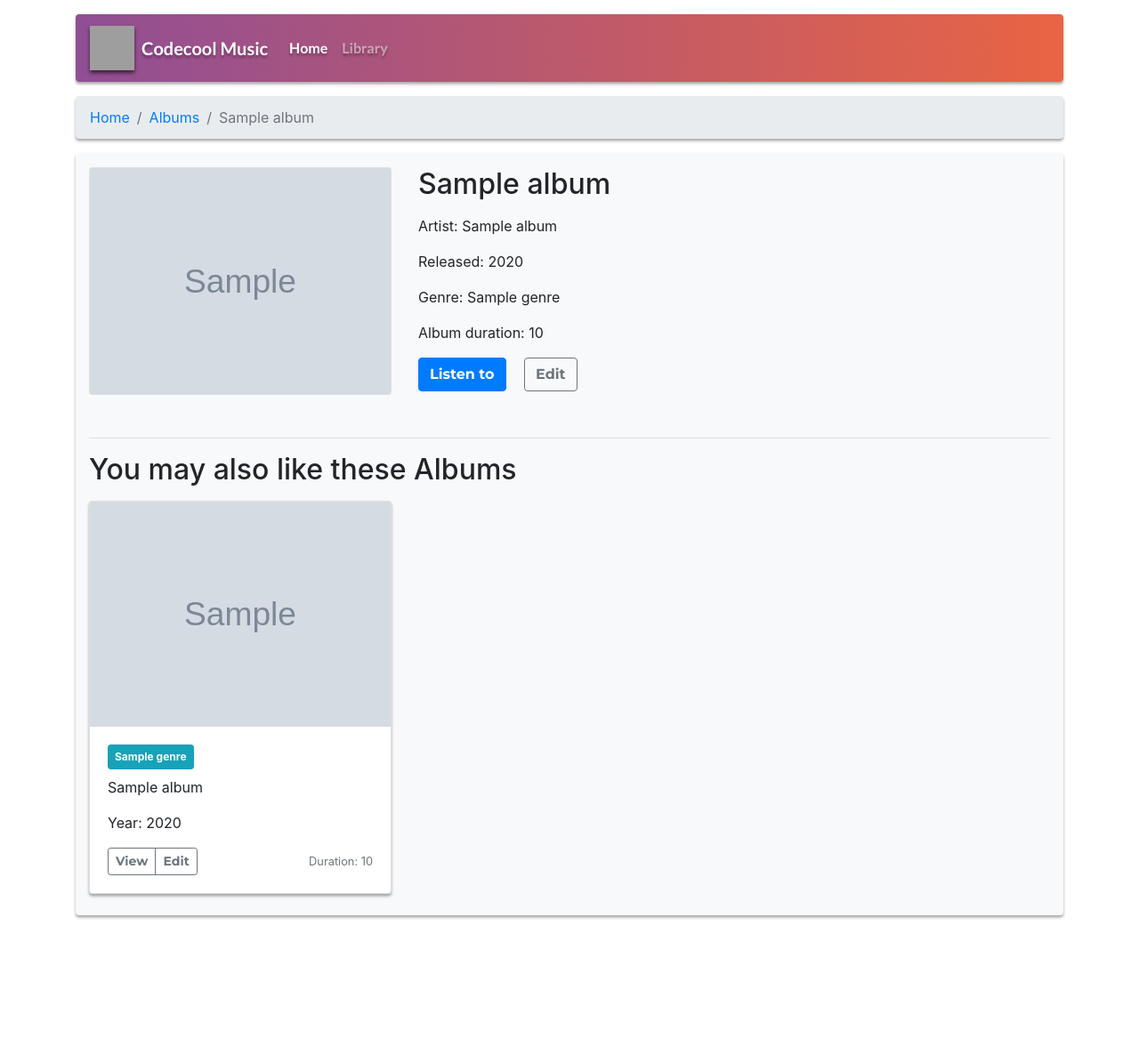
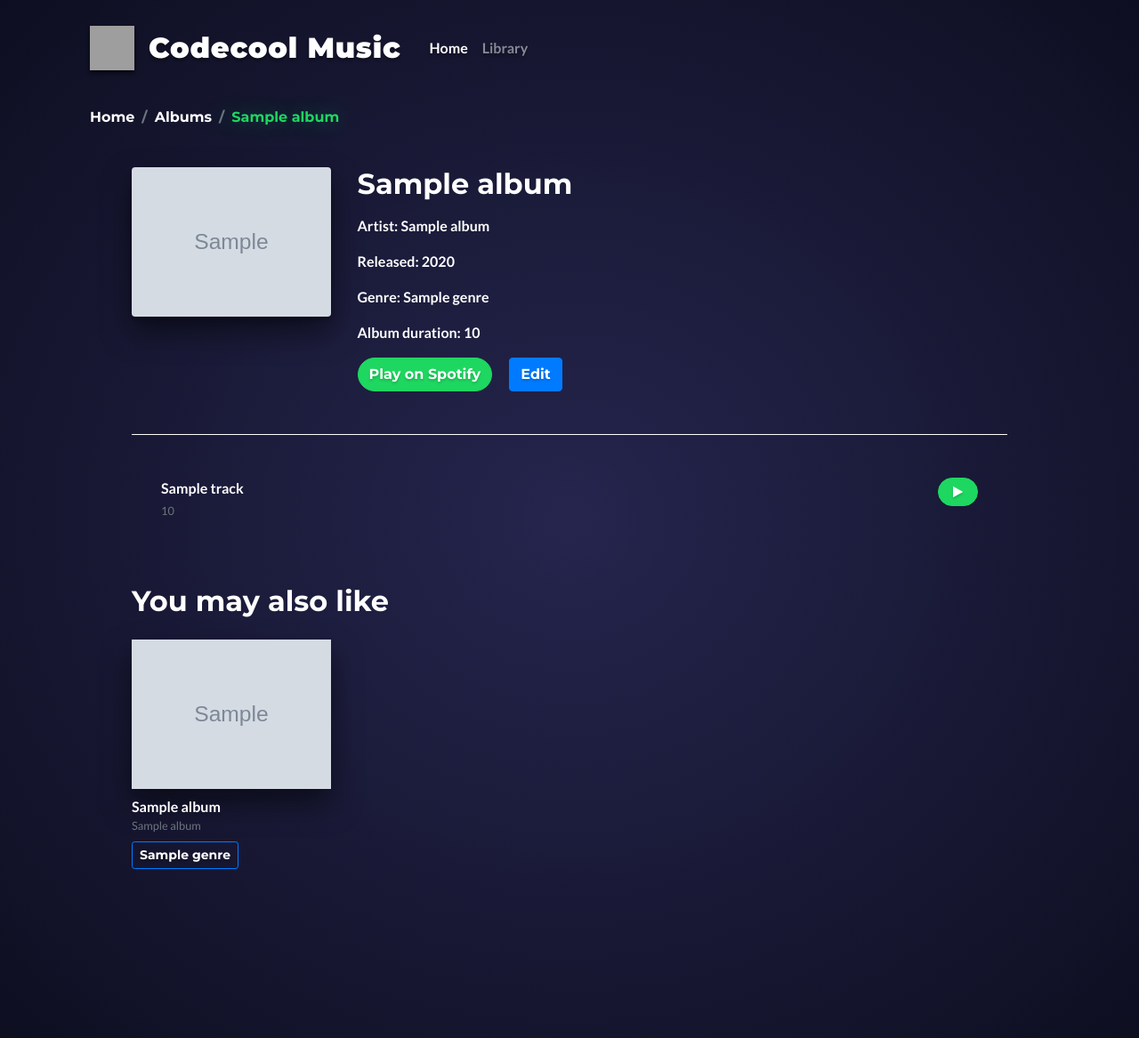
Before and after one commit to wojciechkapko/music-library-web, a Flask app: template templates/album.html in a window 1280 px wide. Shown: the whole page at 89% size. Before the commit the page ends 1033 px from the top, so only its background shows below. Run offline with Flask 2, Linux system fonts and the light colour scheme; the template is opened without the code that fills it: most values are stand-ins (such as "Sample title", 1, 10 or a date in 2020); grey boxes marked "Sample" are stand-in pictures; some libraries are stand-ins or nearby versions; grey boxes are pictures that could not be loaded.

Commit message:
get tracks data from spotify, return tracks names,links,time to album view, function to convert time in ms to time in minutes/seconds, some frontend work

```diff
--- a/app.py
+++ b/app.py
@@ -6,6 +6,7 @@ import spotipy
 import spotipy.util as util
 from spotipy import oauth2
 from bottle import request
+from utils import convert_ms_to_min_sec
 
 app = Flask(__name__)
 
@@ -17,21 +18,21 @@ CACHE = '.spotipyoauthcache'
 
 sp_oauth = oauth2.SpotifyOAuth(SPOTIPY_CLIENT_ID, SPOTIPY_CLIENT_SECRET, SPOTIPY_REDIRECT_URI, scope=SCOPE, cache_path=CACHE)
 
-access_token = ""
-token_info = sp_oauth.get_cached_token()
-if token_info:
-    print("Found cached token!")
-    access_token = token_info['access_token']
-else:
-    url = request.url
-    code = sp_oauth.parse_response_code(url)
-    if code:
-        print("Found Spotify auth code in Request URL! Trying to get valid access token...")
-        token_info = sp_oauth.get_access_token(code)
+
+def get_token():
+    access_token = ""
+    token_info = sp_oauth.get_cached_token()
+    if token_info:
         access_token = token_info['access_token']
-if access_token:
-    print("Access token available! Trying to get user information...")
-    spotify = spotipy.Spotify(access_token)
+    else:
+        url = request.url
+        code = sp_oauth.parse_response_code(url)
+        if code:
+            token_info = sp_oauth.get_access_token(code)
+            access_token = token_info['access_token']
+    if access_token:
+        spotify = spotipy.Spotify(access_token)
+    return spotify
 
 
 @app.route('/')
@@ -41,7 +42,7 @@ def index():
 
 @app.route('/albums/<genre>')
 def display_albums_list(genre):
-
+    spotify = get_token()
     if genre == 'all':
         albums = view_album()
     else:
@@ -52,18 +53,29 @@ def display_albums_list(genre):
         try:
             album.image = results['albums']['items'][0]['images'][0]['url']
         except IndexError:
-            album.image = None
+            album.image = 'https://www.foot.com/wp-content/uploads/2017/06/placeholder-square.jpg'
     return render_template('albums.html', albums=albums, genre=genre)
 
 
 @app.route('/album/<id>')
 def view_single_album(id):
+    spotify = get_token()
     album = view_album(id)
     results = spotify.search(q=f'artist:{album.artist_name} album:{album.album_name}', type='album')
     try:
         album.image = results['albums']['items'][0]['images'][0]['url']
+        album.spotify_link = results['albums']['items'][0]['external_urls']['spotify']
+        album_id = results['albums']['items'][0]['id']
+        api_request = f'spotify:album:{album_id}'
+
+        tracks = spotify.album(api_request)['tracks']['items']
+        for track in tracks:
+            for key in track.keys():
+                if key == 'duration_ms':
+                    track[key] = convert_ms_to_min_sec(track[key])
+        album.tracks = tracks
     except IndexError:
-        album.image = None
+        album.image = 'https://www.foot.com/wp-content/uploads/2017/06/placeholder-square.jpg'
 
     suggestions = suggestions_by_genre(album.genre)
 
@@ -72,7 +84,7 @@ def view_single_album(id):
         try:
             suggestion.image = results['albums']['items'][0]['images'][0]['url']
         except IndexError:
-            suggestion.image = None
+            suggestion.image = 'https://www.foot.com/wp-content/uploads/2017/06/placeholder-square.jpg'
     return render_template('album.html', album=album, suggestions=suggestions)
 
 
--- a/static/css/main.css
+++ b/static/css/main.css
@@ -1,3 +1,36 @@
+html {
+  position: relative;
+  min-height: 100%;
+  background: #25254e;
+  /* Old browsers */
+  /* FF3.6-15 */
+  /* Chrome10-25,Safari5.1-6 */
+  background: radial-gradient(ellipse at center, #25254e 0%, #0e0e21 100%);
+  /* W3C, IE10+, FF16+, Chrome26+, Opera12+, Safari7+ */
+}
+
+.footer {
+  position: absolute;
+  bottom: 0;
+  width: 100%;
+  height: 150px;
+  line-height: 60px;
+}
+
+main {
+  padding-bottom: 150px;
+}
+
+body {
+  font-family: 'Lato', sans-serif;
+  font-weight: 600;
+  background: none;
+}
+
+h1, h2, h3, .jumbotron, .btn {
+  font-family: 'Montserrat', sans-serif;
+}
+
 .jumbotron {
   position: relative;
   background: #56CCF2;
@@ -6,7 +39,6 @@
   background: -webkit-gradient(linear, left top, right top, from(#2F80ED), to(#56CCF2));
   background: linear-gradient(to right, #2F80ED, #56CCF2);
   /* W3C, IE 10+/ Edge, Firefox 16+, Chrome 26+, Opera 12+, Safari 7+ */
-  font-family: 'Montserrat', sans-serif;
   color: #fff;
 }
 
@@ -15,16 +47,14 @@
 }
 
 .navbar {
-  background: -webkit-gradient(linear, left top, right top, from(#904e95), to(#e96443));
-  background: linear-gradient(to right, #904e95, #e96443);
-  font-family: 'Lato', sans-serif;
+  background: none;
   font-weight: 900;
   text-shadow: 0 3px 3px rgba(0, 0, 0, 0.3);
 }
 
 .btn {
-  font-family: 'Montserrat', sans-serif;
   font-weight: 700 !important;
+  text-shadow: 0 2px 3px #00000030;
 }
 
 .shadow-sm {
@@ -37,6 +67,13 @@
   filter: drop-shadow(0px 3px 2px rgba(0, 0, 0, 0.6));
   width: 50px;
   height: 50px;
+}
+
+.navbar-brand {
+  font-family: 'Montserrat', sans-serif;
+  color: #fff;
+  font-size: 2rem;
+  letter-spacing: .05rem;
 }
 
 .btn-secondary {
@@ -52,4 +89,58 @@
 .cover {
   width: 100%;
 }
+
+.spotify {
+  border-radius: 2rem;
+  border-color: #1ED760;
+  background: #1ED760;
+}
+
+.card {
+  border: none;
+  color: #fff;
+}
+
+.breadcrumb, .card {
+  background: none;
+}
+
+.breadcrumb {
+  font-family: 'Montserrat', sans-serif;
+}
+
+.breadcrumb a {
+  color: #ffffff;
+}
+
+.breadcrumb .active {
+  color: #1ed760;
+  text-shadow: 0 0 25px #1ed7606e;
+}
+
+hr {
+  border-color: #fff;
+}
+
+.shadow-lg {
+  -webkit-box-shadow: 0 1rem 2rem rgba(0, 0, 0, 0.5) !important;
+          box-shadow: 0 1rem 2rem rgba(0, 0, 0, 0.5) !important;
+}
+
+.album a {
+  color: #fff;
+  -webkit-transition: -webkit-transform 0.2s ease-in-out;
+  transition: -webkit-transform 0.2s ease-in-out;
+  transition: transform 0.2s ease-in-out;
+  transition: transform 0.2s ease-in-out, -webkit-transform 0.2s ease-in-out;
+}
+
+.album a:hover:not(.btn) {
+  color: #1ed760;
+}
+
+.album a:active:not(.btn) {
+  -webkit-transform: translatey(10px);
+          transform: translatey(10px);
+}
 /*# sourceMappingURL=main.css.map */
--- a/static/css/main.scss
+++ b/static/css/main.scss
@@ -1,9 +1,36 @@
+html {
+  position: relative;
+  min-height: 100%;
+  background: #25254e; /* Old browsers */
+  background: -moz-radial-gradient(center, ellipse cover, #25254e 0%, #0e0e21 100%); /* FF3.6-15 */
+  background: -webkit-radial-gradient(center, ellipse cover, #25254e 0%,#0e0e21 100%); /* Chrome10-25,Safari5.1-6 */
+  background: radial-gradient(ellipse at center, #25254e 0%,#0e0e21 100%); /* W3C, IE10+, FF16+, Chrome26+, Opera12+, Safari7+ */
+}
+.footer {
+  position: absolute;
+  bottom: 0;
+  width: 100%;
+  height: 150px;
+  line-height: 60px;
+}
+main{
+  padding-bottom: 150px;
+}
+
+body{
+  font-family: 'Lato', sans-serif;
+  font-weight: 600;
+  background: none;
+}
+h1,h2,h3,.jumbotron,.btn{
+  font-family: 'Montserrat', sans-serif;
+}
+
 .jumbotron{
   position: relative;
   background: #56CCF2;  /* fallback for old browsers */
   background: -webkit-linear-gradient(to right, #2F80ED, #56CCF2);  /* Chrome 10-25, Safari 5.1-6 */
   background: linear-gradient(to right, #2F80ED, #56CCF2); /* W3C, IE 10+/ Edge, Firefox 16+, Chrome 26+, Opera 12+, Safari 7+ */
-  font-family: 'Montserrat', sans-serif;
   color: #fff;
   h1{
     text-shadow: 0 0 15px #20c9ff;
@@ -11,15 +38,14 @@
 }
 
 .navbar{
-  background: linear-gradient(to right, #904e95, #e96443);
-  font-family: 'Lato', sans-serif;
+  background: none;
   font-weight: 900;
   text-shadow: 0 3px 3px rgba(0, 0, 0, 0.3);
 }
 
 .btn{
-  font-family: 'Montserrat', sans-serif;
   font-weight: 700!important;
+  text-shadow: 0 2px 3px #00000030;
 }
 
 .shadow-sm {
@@ -31,6 +57,12 @@
   filter: drop-shadow( 0px 3px 2px rgba(0, 0, 0, .6) );
   width: 50px;
   height: 50px;
+}
+.navbar-brand{
+  font-family: 'Montserrat', sans-serif;
+  color: #fff;
+  font-size: 2rem;
+  letter-spacing: .05rem;
 }
 
 .btn-secondary {
@@ -45,3 +77,42 @@
 .cover {
   width: 100%;
 }
+
+.spotify{
+  border-radius: 2rem;
+  border-color: #1ED760;
+background: #1ED760;
+}
+.card{
+  border: none;
+  color: #fff;
+}
+.breadcrumb,.card{
+  background: none;
+}
+.breadcrumb{
+  font-family: 'Montserrat', sans-serif;
+  a { color: #ffffff }
+  .active {
+    color: #1ed760;
+    text-shadow: 0 0 25px #1ed7606e;
+  }
+}
+hr{
+  border-color: #fff;
+}
+
+.shadow-lg{
+  box-shadow: 0 1rem 2rem rgba(0, 0, 0, 0.5)!important;
+}
+
+.album {
+  a { color:#fff;
+    -webkit-transition: -webkit-transform 0.2s ease-in-out;
+    transition: transform 0.2s ease-in-out;
+    &:hover:not(.btn) { color:#1ed760 }
+    &:active:not(.btn){
+      transform: translatey(10px);
+    }
+  }
+}
--- a/templates/album.html
+++ b/templates/album.html
@@ -2,22 +2,21 @@
 {% block head %}{% endblock %}
 {% block body %}
 <nav aria-label="breadcrumb">
-        <ol class="breadcrumb shadow-sm">
+        <ol class="breadcrumb">
           <li class="breadcrumb-item"><a href="/">Home</a></li>
           <li class="breadcrumb-item"><a href="/albums/all">Albums</a></li>
           <li class="breadcrumb-item active" aria-current="page">{{ album.album_name.capitalize() }}</li>
         </ol>
       </nav>
-<div class="album my-3 pt-3 bg-light rounded shadow-sm">
+<div class="card my-3 pt-3">
         <div class="container">
             <div class="row">
                 <div class="col-12">
+                  <div class="container px-5">
                       <div class="row mb-5">
-                        <div class="col-4">
-                                <div class="card">
-                                        <div class="bd-placeholder-img card-img-top" width="225" height="225">
-                                                <img class="cover" src="{{album.image}}" alt="Image not found">
-                                        </div>
+                          <div class="col-3">
+                                          <div class="bd-placeholder-img card-img-top shadow-lg" width="225" height="225">
+                                                  <img class="cover rounded shadow-sm" src="{{album.image}}" alt="Image not found">
                                           </div>
                           </div>
                           <div class="col-8">
@@ -26,38 +25,53 @@
                                   <p>Released: {{album.year}}</p>
                                   <p>Genre: {{album.genre.capitalize()}}</p>
                                   <p>Album duration: {{album.duration}}</p>
-                                <a name="" id="" class="btn btn-primary mr-3" href="#" role="button">Listen to</a>
-                                <a name="" id="" class="btn btn-outline-secondary" href="#" role="button">Edit</a>
+                                  <a name="" id="" class="btn btn-primary big mr-3 spotify" target="_blank" rel="noopener noreferrer" href="{{album.spotify_link}}" role="button">Play on Spotify</a>
+                                  <a name="" id="" class="btn btn-primary" href="#" role="button">Edit</a>
                           </div>
                       </div>
-                    <hr>
+                      <hr class="mb-5">
+                      <div class="row">
+
+                          <div class="col-12 px-5">
+                              {% for track in album.tracks %}
+                              <div class="d-flex mb-4">
+                                <div class="d-flex mr-auto flex-column">
+                                    <div class="mb-1">{{ track['name'] }}</div>
+                                    <small class="text-muted">{{ track['duration_ms'] }}</small>
+                                </div>
+                                <div>
+                                    <a name="" id="" class="spotify py-2 px-3 btn btn-primary btn-sm d-flex" target="_blank" rel="noopener noreferrer" href="{{track['external_urls']['spotify']}}" role="button"><i class="fa fa-play" aria-hidden="true"></i></a>
                                 </div>
                               </div>
+                              {% endfor %}
+                          </div>
+
+                      </div>
+                  </div>
+                </div>
+            </div>
+<div class="container px-5 mt-5">
     <div class="row">
         <div class="col-12">
-                    <h2 class="mb-3">You may also like these Albums</h1>
+            <h2 class="mb-4">You may also like</h1>
         </div>
         <div class="col-12">
                     <div class="row">
                         {% if suggestions|length > 0 %}
                             {% for album in suggestions %}
-                                    <div class="col-4">
-                                            <div class="card mb-4 shadow-sm">
-                                                    <div class="bd-placeholder-img card-img-top" width="100%" height="225">
+                            <div class="col-md-3">
+                                    <div class="card mb-4 album">
+                                        <a name="view" id="" href="/album/{{ album.id }}" role="button">
+                                          <div class="card-img-top shadow-lg" width="100%" height="225">
                                               <img class="cover" src="{{album.image}}" alt="Image not found">
                                           </div>
-                                                    <div class="card-body">
-                                                      <a class="badge badge-info mb-2 p-2" href="/albums/{{ album.genre }}">{{ album.genre.capitalize() }}</a>
-                                                      <p class="card-text">{{ album.album_name }}</p>
-                                                      <p>Year: {{ album.year }}</p>
-                                                      <div class="d-flex justify-content-between align-items-center">
-                                                        <div class="btn-group">
-                                                        <a name="view" id="" class="btn btn-sm btn-outline-secondary" href="/album/{{ album.id }}" role="button">View</a>
-                                                        <button type="button" class="btn btn-sm btn-outline-secondary">
-                                                            Edit
-                                                        </button>
-                                                        </div>
-                                                        <small class="text-muted">Duration: {{ album.duration }}</small>
+                                        </a>
+
+                                        <div class="card-body p-0 mt-2 d-flex flex-column">
+                                            <a name="view" id="" href="/album/{{ album.id }}" role="button"><div class="card-text">{{ album.album_name.capitalize() }}</div></a>
+                                          <small class="text-muted mb-2">{{ album.artist_name.capitalize() }}</small>
+                                          <div>
+                                              <a class="btn btn-outline-primary btn-sm" href="/albums/{{ album.genre }}">{{ album.genre.capitalize() }}</a>
                                           </div>
                                         </div>
                                           </div>
@@ -65,7 +79,7 @@
                           {% endfor %}
                         {% else %}
                         <div class="col-12 mb-3">
-                                    <h3>No suggestions yet...</h3>
+                            <p>No suggestions yet...</p>
                         </div>
 
                         {% endif %}
@@ -74,4 +88,5 @@
     </div>
 </div>
         </div>
+      </div>
 {% endblock %}
--- a/templates/base.html
+++ b/templates/base.html
@@ -7,14 +7,15 @@
     <link href="https://fonts.googleapis.com/css?family=Lato:400,700|Montserrat:700,900&display=swap" rel="stylesheet">
     <link rel="stylesheet" href="https://stackpath.bootstrapcdn.com/bootstrap/4.3.1/css/bootstrap.min.css" integrity="sha384-ggOyR0iXCbMQv3Xipma34MD+dH/1fQ784/j6cY/iJTQUOhcWr7x9JvoRxT2MZw1T" crossorigin="anonymous">
     <link rel="stylesheet" href="{{ url_for('static', filename='css/main.css') }}">
+    <link rel="stylesheet" href="https://stackpath.bootstrapcdn.com/font-awesome/4.7.0/css/font-awesome.min.css">
     {% block head %}{% endblock %}
     <title>Music Collector</title>
 </head>
 <body>
-    <div class="container">
-        <nav class="navbar navbar-expand-lg navbar-dark rounded my-3 shadow-sm">
-            <a class="navbar-brand d-flex align-items-center" href="/">
-                <object type="image/svg+xml" data="/static/img/codecool.svg" class="logo mr-2"></object>
+  <main class="container">
+          <nav class="navbar navbar-expand-lg navbar-dark my-3">
+              <a class="navbar-brand d-flex align-items-center mr-4" href="/">
+                  <object type="image/svg+xml" data="/static/img/codecool.svg" class="logo mr-3"></object>
                   Codecool Music
               </a>
               <button class="navbar-toggler" type="button" data-toggle="collapse" data-target="#main-navbar" aria-controls="main-navbar" aria-expanded="false" aria-label="Toggle navigation">
@@ -32,8 +33,24 @@
               </div>
           </nav>
           {% block body %}{% endblock %}
+  </main>
+    <footer class="footer">
+      <div class="container">
+        <div class="row">
+          <div class="col-4">
+
           </div>
+          <div class="col-4">
+
+          </div>
+          <div class="col-4">
+
+          </div>
+        </div>
+      </div>
+    </footer>
 </body>
+
 <script src="https://code.jquery.com/jquery-3.3.1.slim.min.js" integrity="sha384-q8i/X+965DzO0rT7abK41JStQIAqVgRVzpbzo5smXKp4YfRvH+8abtTE1Pi6jizo" crossorigin="anonymous"></script>
 <script src="https://cdnjs.cloudflare.com/ajax/libs/popper.js/1.14.7/umd/popper.min.js" integrity="sha384-UO2eT0CpHqdSJQ6hJty5KVphtPhzWj9WO1clHTMGa3JDZwrnQq4sF86dIHNDz0W1" crossorigin="anonymous"></script>
 <script src="https://stackpath.bootstrapcdn.com/bootstrap/4.3.1/js/bootstrap.min.js" integrity="sha384-JjSmVgyd0p3pXB1rRibZUAYoIIy6OrQ6VrjIEaFf/nJGzIxFDsf4x0xIM+B07jRM" crossorigin="anonymous"></script>
```
Also changed, not shown: templates/albums.html (+15 -17 lines), utils.py (+49 -0 lines), 2 other files. Lines whose indentation alone changed are shown as unchanged.
